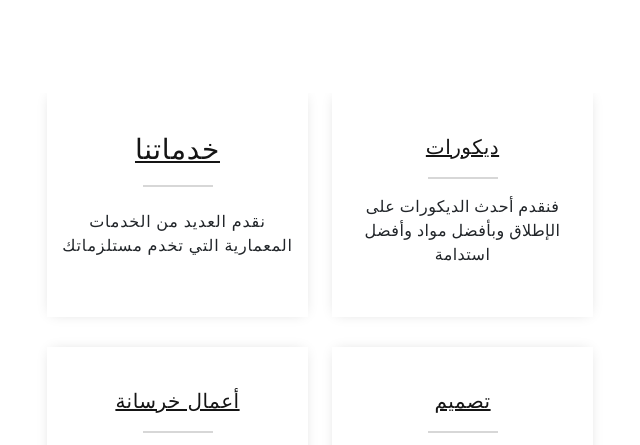
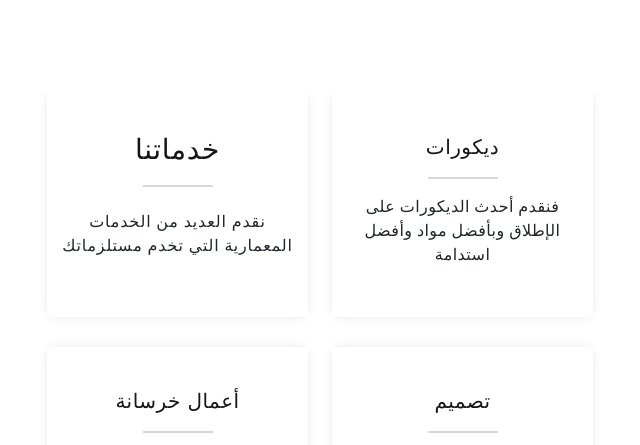
Before and after one commit to shamoos63/br, a plain HTML site: page index.html in a window 1280 px wide. Shown: the part 838-1283 px from the top of the page, 320-960 px from the left. Drawn offline with nearby package versions, Linux system fonts and the light colour scheme.

Commit message:
Update index.html

```diff
--- a/index.html
+++ b/index.html
@@ -131,7 +131,7 @@
                                 <div class="col-sm-6 wow fadeInRight">
                                     <article class="box-icon-modern box-icon-modern-custom">
                                         <div>
-                                            <h3 class="box-icon-modern-big-title"><a href="#all">خدماتنا</a></h3>
+                                            <h3 class="box-icon-modern-big-title">خدماتنا</h3>
                                             <div class="box-icon-modern-decor"></div>
                                             <p class="box-icon-modern-text">نقدم العديد من الخدمات المعمارية التي تخدم مستلزماتك</p>
                                         </div>
@@ -139,21 +139,21 @@
                                 </div>
                                 <div class="col-sm-6 wow fadeInRight" data-wow-delay=".1s">
                                     <article class="box-icon-modern box-icon-modern-2">
-                                        <h5 class="box-icon-modern-title"><a href="#decor">ديكورات</a></h5>
+                                        <h5 class="box-icon-modern-title">ديكورات</h5>
                                         <div class="box-icon-modern-decor"></div>
                                         <p class="box-icon-modern-text">فنقدم أحدث الديكورات على الإطلاق وبأفضل مواد وأفضل استدامة</p>
                                     </article>
                                 </div>
                                 <div class="col-sm-6 wow fadeInRight" data-wow-delay=".2s">
                                     <article class="box-icon-modern box-icon-modern-2">
-                                        <h5 class="box-icon-modern-title"><a href="#beton">أعمال خرسانة</a></h5>
+                                        <h5 class="box-icon-modern-title">أعمال خرسانة</h5>
                                         <div class="box-icon-modern-decor"></div>
                                         <p class="box-icon-modern-text">صب وتنفيذ الأساسات بدقة متناهية وسرعة وأمانة</p>
                                     </article>
                                 </div>
                                 <div class="col-sm-6 wow fadeInRight" data-wow-delay=".3s">
                                     <article class="box-icon-modern box-icon-modern-2">
-                                        <h5 class="box-icon-modern-title"><a href="#design">تصميم</a></h5>
+                                        <h5 class="box-icon-modern-title">تصميم</h5>
                                         <div class="box-icon-modern-decor"></div>
                                         <p class="box-icon-modern-text">نقوم بالتصميم الداخلي والخارجي للعمارات والمحلات والمنازل</p>
                                     </article>
```
